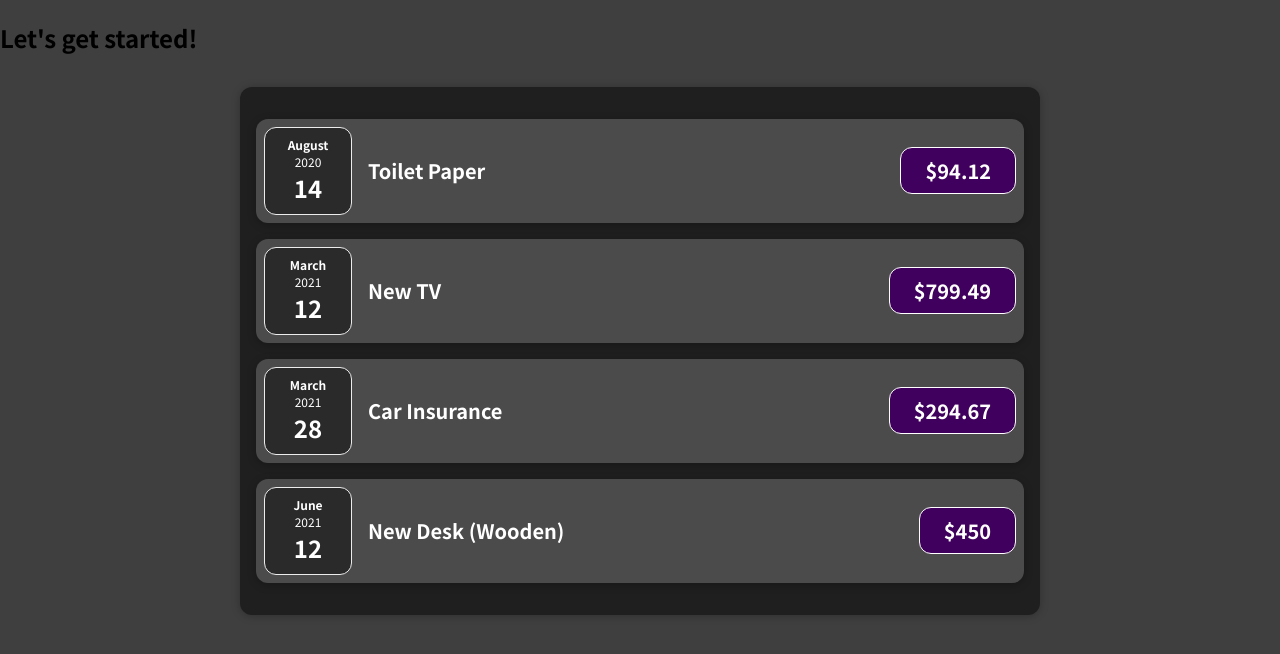
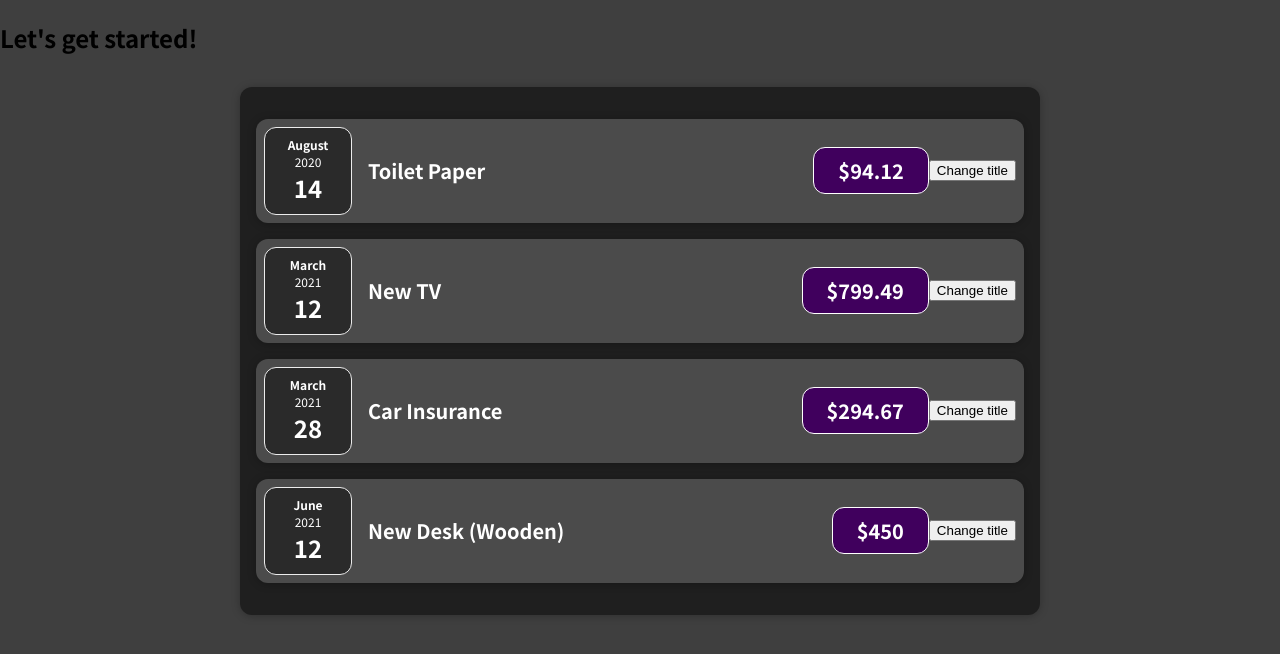
Before and after one commit to omozokelvin/react-complete-guide, a React (Create React App) app: page / in a window 1280 px wide. Shown: the top 654 px of the page. Built offline with nearby package versions, Linux system fonts and the light colour scheme.

Commit message:
added custom components that wraps others using props.children, changing UI state with the useState react hook,disabled fast reload for hot reload

```diff
--- a/src/components/ExpenseItem.js
+++ /dev/null
@@ -1,17 +0,0 @@
-import ExpenseDate from './ExpenseDate';
-import './ExpenseItem.css';
-
-function ExpenseItem(props) {
-  return (
-    <div className="expense-item">
-      <ExpenseDate date={props.date} />
-
-      <div className="expense-item__description">
-        <h2>{props.title}</h2>
-        <div className="expense-item__price">${props.amount}</div>
-      </div>
-    </div>
-  );
-}
-
-export default ExpenseItem;
--- a/src/components/ExpenseDate.js
+++ b/src/components/Expenses/ExpenseDate.js
@@ -1,6 +1,6 @@
 import './ExpenseDate.css';
 
-function ExpenseDate(props) {
+const ExpenseDate = (props) => {
   const month = props.date.toLocaleString('en-US', { month: 'long' });
   const day = props.date.toLocaleString('en-US', { day: '2-digit' });
   const year = props.date.getFullYear();
@@ -12,6 +12,6 @@
       <div className="expense-date__day">{day}</div>
     </div>
   );
-}
+};
 
 export default ExpenseDate;
--- a/src/components/ExpenseItem.css
+++ b/src/components/Expenses/ExpenseItem.css
@@ -2,10 +2,8 @@
   display: flex;
   justify-content: space-between;
   align-items: center;
-  box-shadow: 0 2px 8px rgba(0, 0, 0, 0.25);
   padding: 0.5rem;
   margin: 1rem 0;
-  border-radius: 12px;
   background-color: #4b4b4b;
 }
 
--- /dev/null
+++ b/src/components/Expenses/ExpenseItem.js
@@ -0,0 +1,28 @@
+import React, { useState } from 'react';
+
+import Card from 'components/UI/Card';
+import ExpenseDate from './ExpenseDate';
+import './ExpenseItem.css';
+
+const ExpenseItem = (props) => {
+  const [title, setTitle] = useState(props.title);
+
+  const clickHandler = () => {
+    setTitle('Updated!!!');
+    console.log(title);
+  };
+
+  return (
+    <Card className="expense-item">
+      <ExpenseDate date={props.date} />
+
+      <div className="expense-item__description">
+        <h2>{title}</h2>
+        <div className="expense-item__price">${props.amount}</div>
+      </div>
+      <button onClick={clickHandler}>Change title</button>
+    </Card>
+  );
+};
+
+export default ExpenseItem;
--- a/src/components/Expenses.css
+++ b/src/components/Expenses/Expenses.css
@@ -4,6 +4,4 @@
   margin: 2rem auto;
   width: 50rem;
   max-width: 95%;
-  border-radius: 12px;
-  box-shadow: 0 1px 8px rgba(0, 0, 0, 0.25);
 }
--- a/src/components/Expenses.js
+++ b/src/components/Expenses/Expenses.js
@@ -1,11 +1,12 @@
+import Card from 'components/UI/Card';
 import ExpenseItem from './ExpenseItem';
 import './Expenses.css';
 
-function Expenses(props) {
+const Expenses = (props) => {
   const { items } = props;
 
   return (
-    <div className="expenses">
+    <Card className="expenses">
       <ExpenseItem
         title={items[0].title}
         amount={items[0].amount}
@@ -29,8 +30,8 @@
         amount={items[3].amount}
         date={items[3].date}
       />
-    </div>
+    </Card>
   );
-}
+};
 
 export default Expenses;
--- /dev/null
+++ b/src/components/UI/Card.css
@@ -0,0 +1,4 @@
+.card {
+  border-radius: 12px;
+  box-shadow: 0 1px 8px rgba(0, 0, 0, 0.25);
+}
--- /dev/null
+++ b/src/components/UI/Card.js
@@ -0,0 +1,9 @@
+import './Card.css';
+
+function Card(props) {
+  const classes = `card ${props.className}`;
+
+  return <div className={classes}>{props.children}</div>;
+}
+
+export default Card;
```
Also changed, not shown: jsconfig.json (added, +7 -0 lines), src/App.js (+15 -3 lines), src/components/Expenses/ExpenseDate.css (renamed from src/components/ExpenseDate.css), 1 other file (tests, documents, lock files or other folders).
